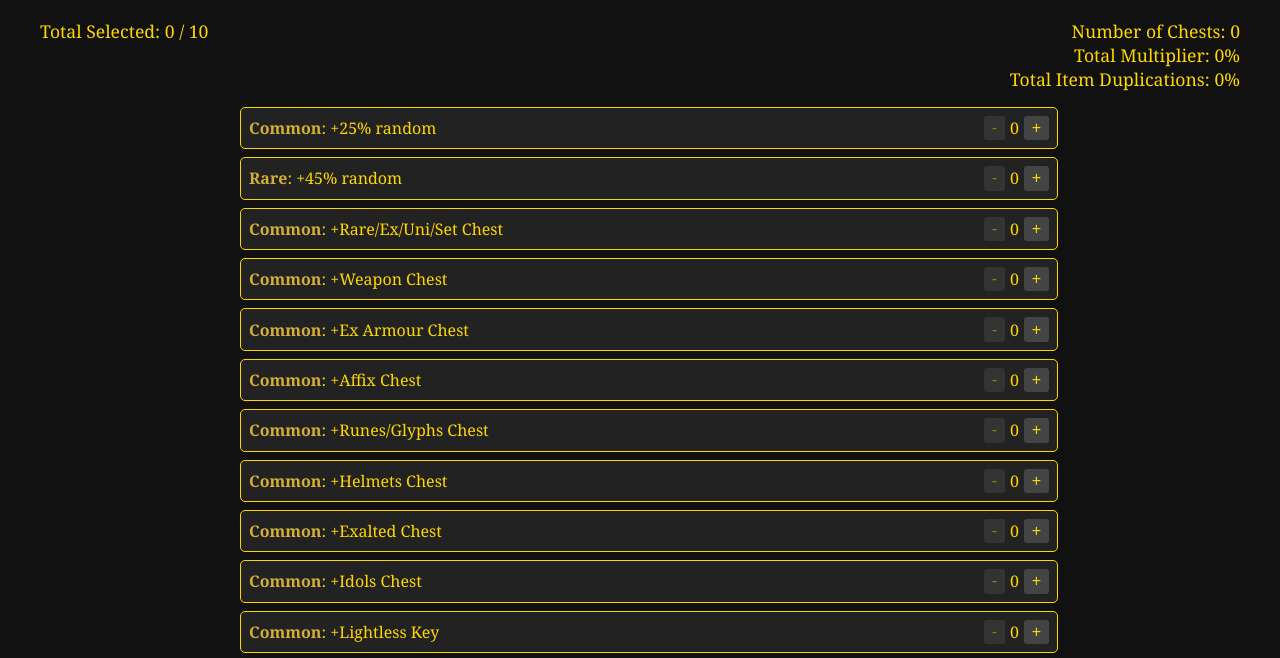
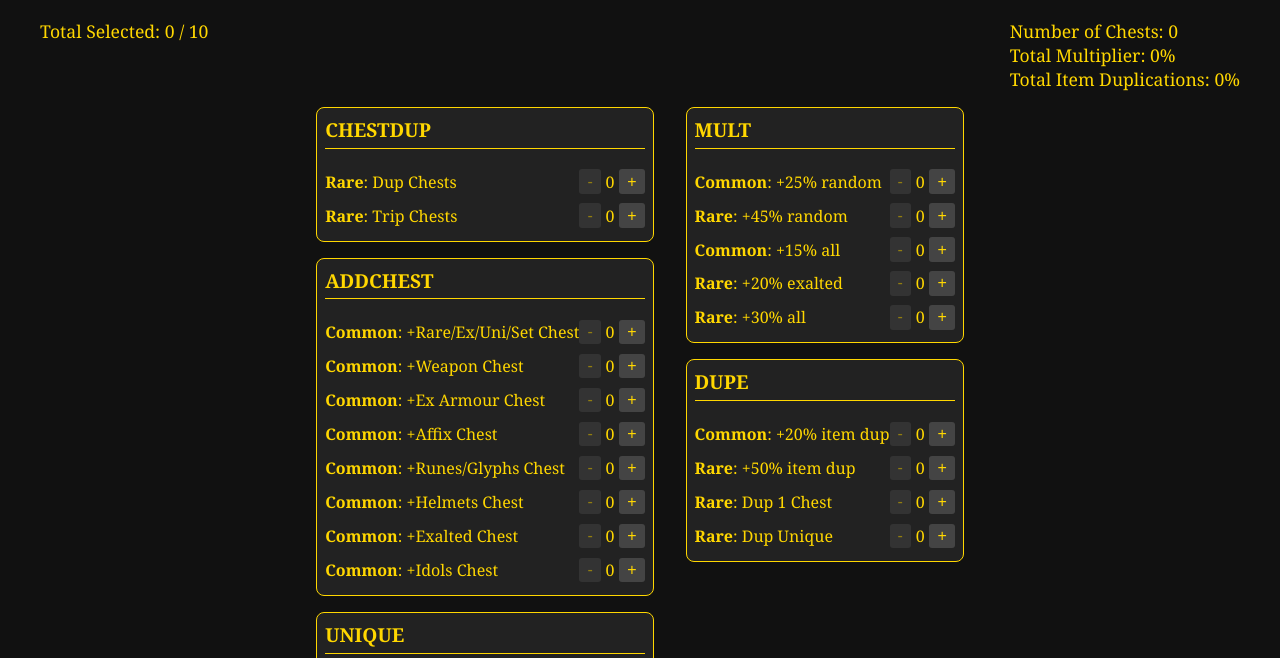
Before and after one commit to monoliith/Vault-of-Uncertain-Fates, a plain HTML site: page index.html in a window 1280 px wide. Shown: the part 107-765 px from the top of the page. Drawn offline with Linux system fonts and the light colour scheme.

Commit message:
Update index.html

```diff
--- a/index.html
+++ b/index.html
@@ -2,7 +2,7 @@
 <html lang="en">
 <head>
   <meta charset="UTF-8" />
-  <meta name="viewport" content="width=device-width, initial-scale=1.0" />
+  <meta name="viewport" content="width=device-width, initial-scale=1.0">
   <title>Modifier Selector</title>
   <style>
     body {
@@ -21,35 +21,46 @@
       font-size: 1.1rem;
       flex-wrap: wrap;
     }
-    .modifiers {
+    .columns {
+      display: flex;
+      justify-content: center;
+      gap: 2rem;
+      flex-wrap: wrap;
+    }
+    .column {
       display: flex;
       flex-direction: column;
-      gap: 0.5rem;
-      max-width: 800px;
-      margin: auto;
+      gap: 1rem;
+      max-width: 400px;
+    }
+    .group {
+      border: 1px solid gold;
+      border-radius: 8px;
+      padding: 0.5rem;
+      background-color: #222;
+    }
+    .group h2 {
+      margin-top: 0;
+      font-size: 1.2rem;
+      border-bottom: 1px solid gold;
+      padding-bottom: 0.3rem;
     }
     .modifier {
       display: flex;
       justify-content: space-between;
       align-items: center;
-      padding: 0.5rem;
-      background: #222;
-      border: 1px solid gold;
-      border-radius: 5px;
-      width: 100%;
+      padding: 0.3rem 0;
     }
-    .modifier strong {
-      color: #d4af37;
+    .tooltip {
+      cursor: help;
+      white-space: nowrap;
+      overflow: hidden;
+      text-overflow: ellipsis;
     }
     .controls {
       display: flex;
       align-items: center;
       gap: 0.3rem;
-    }
-    .meta {
-      margin-left: auto;
-      padding-left: 1rem;
-      text-align: right;
     }
     button {
       background: #444;
@@ -71,13 +82,6 @@
       margin-left: auto;
       margin-right: auto;
     }
-    .tooltip {
-      cursor: help;
-      max-width: 400px;
-      white-space: nowrap;
-      overflow: hidden;
-      text-overflow: ellipsis;
-    }
   </style>
 </head>
 <body>
@@ -85,67 +89,69 @@
   <div class="summary">
     <div>Total Selected: <span id="total">0</span> / 10</div>
     <div class="meta">
-      Number of Chests: <span id="totalChests">0</span><br />
-      Total Multiplier: <span id="totalMult">0%</span><br />
+      Number of Chests: <span id="totalChests">0</span><br>
+      Total Multiplier: <span id="totalMult">0%</span><br>
       Total Item Duplications: <span id="itemDupes">0%</span>
     </div>
   </div>
-  <div id="modifiers" class="modifiers"></div>
+  <div class="columns">
+    <div class="column" id="leftColumn"></div>
+    <div class="column" id="rightColumn"></div>
+  </div>
   <button id="reset">Reset</button>
 
   <script>
     const maxModifiers = 10;
     const modifiers = [
-      { short: "+25% random", description: "A random chest drops 25% more items (multiplicative with other modifiers)", rarity: "Common", min: 2, max: 0, type: 'mult', mult: 25 },
-      { short: "+45% random", description: "A random chest drops 45% more items (multiplicative with other modifiers)", rarity: "Rare", min: 2, max: 0, type: 'mult', mult: 45 },
-      { short: "+Rare/Ex/Uni/Set Chest", description: "Adds a Chest that drops a rare item, an exalted item, a unique item, and a set item.", rarity: "Common", min: 0, max: 0, chests: 1 },
-      { short: "+Weapon Chest", description: "Adds a Chest that drops a rare weapon, an exalted weapon, and a unique weapon.", rarity: "Common", min: 0, max: 0, chests: 1 },
-      { short: "+Ex Armour Chest", description: "Adds a Chest that drops an exalted helmet, exalted body armour, exalted gloves, and exalted boots.", rarity: "Common", min: 0, max: 0, chests: 1 },
-      { short: "+Affix Chest", description: "Adds a Chest that drops many Affix Shards.", rarity: "Common", min: 0, max: 0, chests: 1 },
-      { short: "+Runes/Glyphs Chest", description: "Adds a Chest that drops many Runes and Glyphs.", rarity: "Common", min: 0, max: 0, chests: 1 },
-      { short: "+Helmets Chest", description: "Adds a Chest that drops several exalted helmets.", rarity: "Common", min: 0, max: 0, chests: 1 },
-      { short: "+Exalted Chest", description: "Adds a Chest that drops several exalted items.", rarity: "Common", min: 0, max: 0, chests: 1 },
-      { short: "+Idols Chest", description: "Adds a Chest that drops several Idols.", rarity: "Common", min: 0, max: 0, chests: 1 },
-      { short: "+Lightless Key", description: "Adds a Lightless Arbor Key to a Random Chest", rarity: "Common", min: 1, max: 0 },
-      { short: "+Set Item", description: "Adds a Set Item to a Random Chest", rarity: "Common", min: 1, max: 0 },
-      { short: "+Unique Item", description: "Adds a Unique Item to a Random Chest", rarity: "Common", min: 1, max: 0 },
-      { short: "Every +Unique", description: "Adds a Unique Item to Every Chest", rarity: "Rare", min: 1, max: 0 },
-      { short: "+Unique Weapon", description: "Adds a Unique Weapon to a Random Chest", rarity: "Common", min: 1, max: 0 },
-      { short: "+Exalted Relic", description: "Adds additional Exalted Relic to All Chests", rarity: "Common", min: 1, max: 0 },
-      { short: "+Exalted Item", description: "Adds an additional Exalted Item to All Chests", rarity: "Common", min: 1, max: 0 },
-      { short: "+Glyph of Chaos", description: "Adds an additional Glyph of Chaos to All Chests", rarity: "Common", min: 1, max: 0 },
-      { short: "+Glyph of Despair", description: "Adds an additional Glyph of Despair to All Chests", rarity: "Rare", min: 1, max: 0 },
-      { short: "+Rune of Ascend", description: "Adds an additional Rune of Ascendance to All Chests", rarity: "Rare", min: 2, max: 0 },
-      { short: "+Set Item All", description: "Adds an additional Set Item to All Chests", rarity: "Rare", min: 1, max: 0 },
-      { short: "+Idol Every", description: "Adds an idol to Every Chest", rarity: "Common", min: 1, max: 0 },
-      { short: "+Many Glyphs", description: "Adds many Glyphs to a Random Chest", rarity: "Common", min: 1, max: 0 },
-      { short: "+Many Runes", description: "Adds many Runes to a Random Chest", rarity: "Common", min: 1, max: 0 },
-      { short: "+Ex Weapons", description: "Adds several Exalted Weapons to a Random Chest", rarity: "Common", min: 1, max: 0 },
-      { short: "+Ex Jewellery", description: "Adds several pieces of Exalted Jewellery to a Random Chest", rarity: "Common", min: 2, max: 0 },
-      { short: "+15% all", description: "All chests drop 15% more items (multiplicative with other modifiers)", rarity: "Common", min: 2, max: 0, type: 'mult', mult: 15 },
-      { short: "+20% exalted", description: "All chests drop 20% more exalted items (multiplicative with other modifiers)", rarity: "Rare", min: 2, max: 0, type: 'mult', mult: 20 },
-      { short: "+30% all", description: "All chests drop 30% more items (multiplicative with other modifiers)", rarity: "Rare", min: 1, max: 0, type: 'mult', mult: 30 },
-      { short: "+20% item dup", description: "All items from Every Chest have a 20% chance to be duplicated.", rarity: "Common", min: 1, max: 0, type: 'dupe', dupe: 20 },
-      { short: "+50% item dup", description: "All items from Every Chest have a 50% chance to be duplicated.", rarity: "Rare", min: 2, max: 0, type: 'dupe', dupe: 50 },
-      { short: "Dup 1 Chest", description: "Duplicates all items from a Random Chest", rarity: "Rare", min: 2, max: 0, type: 'dupe', dupe: 100 },
-      { short: "Dup Unique", description: "Duplicates all unique items from every Chest", rarity: "Rare", min: 1, max: 0 },
-      { short: "Dup Chests", description: "Duplicates every chest", rarity: "Rare", min: 1, max: 0, type: 'chest', chests: 1 },
-      { short: "Trip Chests", description: "Triplicates every chest", rarity: "Rare", min: 1, max: 0, type: 'chest', chests: 2 }
+      { short: "+25% random", description: "A random chest drops 25% more items", rarity: "Common", group: "mult", column: "right", mult: 25, max: 0 },
+      { short: "+45% random", description: "A random chest drops 45% more items", rarity: "Rare", group: "mult", column: "right", mult: 45, max: 0 },
+      { short: "+15% all", description: "All chests drop 15% more items", rarity: "Common", group: "mult", column: "right", mult: 15, max: 0 },
+      { short: "+20% exalted", description: "All chests drop 20% more exalted items", rarity: "Rare", group: "mult", column: "right", mult: 20, max: 0 },
+      { short: "+30% all", description: "All chests drop 30% more items", rarity: "Rare", group: "mult", column: "right", mult: 30, max: 0 },
+      { short: "+20% item dup", description: "All items from Every Chest have a 20% chance to be duplicated", rarity: "Common", group: "dupe", column: "right", dupe: 20, max: 0 },
+      { short: "+50% item dup", description: "All items from Every Chest have a 50% chance to be duplicated", rarity: "Rare", group: "dupe", column: "right", dupe: 50, max: 0 },
+      { short: "Dup 1 Chest", description: "Duplicates all items from a Random Chest", rarity: "Rare", group: "dupe", column: "right", dupe: 100, max: 0 },
+      { short: "Dup Unique", description: "Duplicates all unique items from every Chest", rarity: "Rare", group: "dupe", column: "right", max: 0 },
+      { short: "Dup Chests", description: "Duplicates every chest", rarity: "Rare", group: "chestdup", column: "left", chests: 1, max: 0 },
+      { short: "Trip Chests", description: "Triplicates every chest", rarity: "Rare", group: "chestdup", column: "left", chests: 2, max: 0 },
+      { short: "+Rare/Ex/Uni/Set Chest", description: "Adds a Chest with rare, exalted, unique, and set items", rarity: "Common", group: "addchest", column: "left", chests: 1, max: 0 },
+      { short: "+Weapon Chest", description: "Adds a Chest with rare, exalted, unique weapon", rarity: "Common", group: "addchest", column: "left", chests: 1, max: 0 },
+      { short: "+Ex Armour Chest", description: "Adds a Chest with exalted armour pieces", rarity: "Common", group: "addchest", column: "left", chests: 1, max: 0 },
+      { short: "+Affix Chest", description: "Adds a Chest with many Affix Shards", rarity: "Common", group: "addchest", column: "left", chests: 1, max: 0 },
+      { short: "+Runes/Glyphs Chest", description: "Adds a Chest with many Runes and Glyphs", rarity: "Common", group: "addchest", column: "left", chests: 1, max: 0 },
+      { short: "+Helmets Chest", description: "Adds a Chest with several exalted helmets", rarity: "Common", group: "addchest", column: "left", chests: 1, max: 0 },
+      { short: "+Exalted Chest", description: "Adds a Chest with several exalted items", rarity: "Common", group: "addchest", column: "left", chests: 1, max: 0 },
+      { short: "+Idols Chest", description: "Adds a Chest with several Idols", rarity: "Common", group: "addchest", column: "left", chests: 1, max: 0 },
+      { short: "Every +Unique", description: "Adds a Unique Item to Every Chest", rarity: "Rare", group: "unique", column: "left", max: 0 },
+      { short: "+Unique Item", description: "Adds a Unique Item to a Random Chest", rarity: "Common", group: "unique", column: "left", max: 0 },
+      { short: "+Set Item", description: "Adds a Set Item to a Random Chest", rarity: "Common", group: "unique", column: "left", max: 0 },
+      { short: "+Unique Weapon", description: "Adds a Unique Weapon to a Random Chest", rarity: "Common", group: "unique", column: "left", max: 0 }
     ];
 
+    function groupModifiers(mods) {
+      const grouped = {};
+      mods.forEach(mod => {
+        if (!grouped[mod.group]) grouped[mod.group] = [];
+        grouped[mod.group].push(mod);
+      });
+      return grouped;
+    }
+
     function render() {
-      const container = document.getElementById("modifiers");
-      container.innerHTML = "";
+      const leftColumn = document.getElementById("leftColumn");
+      const rightColumn = document.getElementById("rightColumn");
+      leftColumn.innerHTML = '';
+      rightColumn.innerHTML = '';
 
       let totalCount = 0;
       let totalMult = 0;
       let itemDupes = 0;
       let chestMods = 0;
 
-      modifiers.forEach((mod) => {
+      modifiers.forEach(mod => {
         totalCount += mod.max;
-        if (mod.type === 'mult') totalMult += mod.max * mod.mult;
-        if (mod.type === 'dupe') itemDupes += mod.max * mod.dupe;
+        if (mod.mult) totalMult += mod.max * mod.mult;
+        if (mod.dupe) itemDupes += mod.max * mod.dupe;
         if (mod.chests) chestMods += mod.max * mod.chests;
       });
 
@@ -154,7 +160,17 @@
       document.getElementById("itemDupes").textContent = `${itemDupes}%`;
       document.getElementById("totalChests").textContent = Math.min(6, chestMods);
 
-      modifiers.forEach((mod, i) => {
+      const leftGroups = groupModifiers(modifiers.filter(m => m.column === 'left'));
+      const rightGroups = groupModifiers(modifiers.filter(m => m.column === 'right'));
+
+      const renderGroup = (groupName, mods) => {
+        const wrapper = document.createElement("div");
+        wrapper.className = "group";
+        const title = document.createElement("h2");
+        title.textContent = groupName.toUpperCase();
+        wrapper.appendChild(title);
+
+        mods.forEach(mod => {
           const div = document.createElement("div");
           div.className = "modifier";
 
@@ -169,12 +185,7 @@
           const minus = document.createElement("button");
           minus.textContent = "-";
           minus.disabled = mod.max <= 0;
-        minus.onclick = () => {
-          if (mod.max > 0) {
-            mod.max--;
-            render();
-          }
-        };
+          minus.onclick = () => { mod.max--; render(); };
 
           const count = document.createElement("span");
           count.textContent = mod.max;
@@ -182,12 +193,7 @@
           const plus = document.createElement("button");
           plus.textContent = "+";
           plus.disabled = totalCount >= maxModifiers;
-        plus.onclick = () => {
-          if (totalCount < maxModifiers) {
-            mod.max++;
-            render();
-          }
-        };
+          plus.onclick = () => { mod.max++; render(); };
 
           controls.appendChild(minus);
           controls.appendChild(count);
@@ -195,8 +201,14 @@
 
           div.appendChild(desc);
           div.appendChild(controls);
-        container.appendChild(div);
+          wrapper.appendChild(div);
         });
+
+        return wrapper;
+      };
+
+      Object.entries(leftGroups).forEach(([group, mods]) => leftColumn.appendChild(renderGroup(group, mods)));
+      Object.entries(rightGroups).forEach(([group, mods]) => rightColumn.appendChild(renderGroup(group, mods)));
     }
 
     document.getElementById("reset").onclick = () => {
```
Lines whose indentation alone changed are shown as unchanged.
